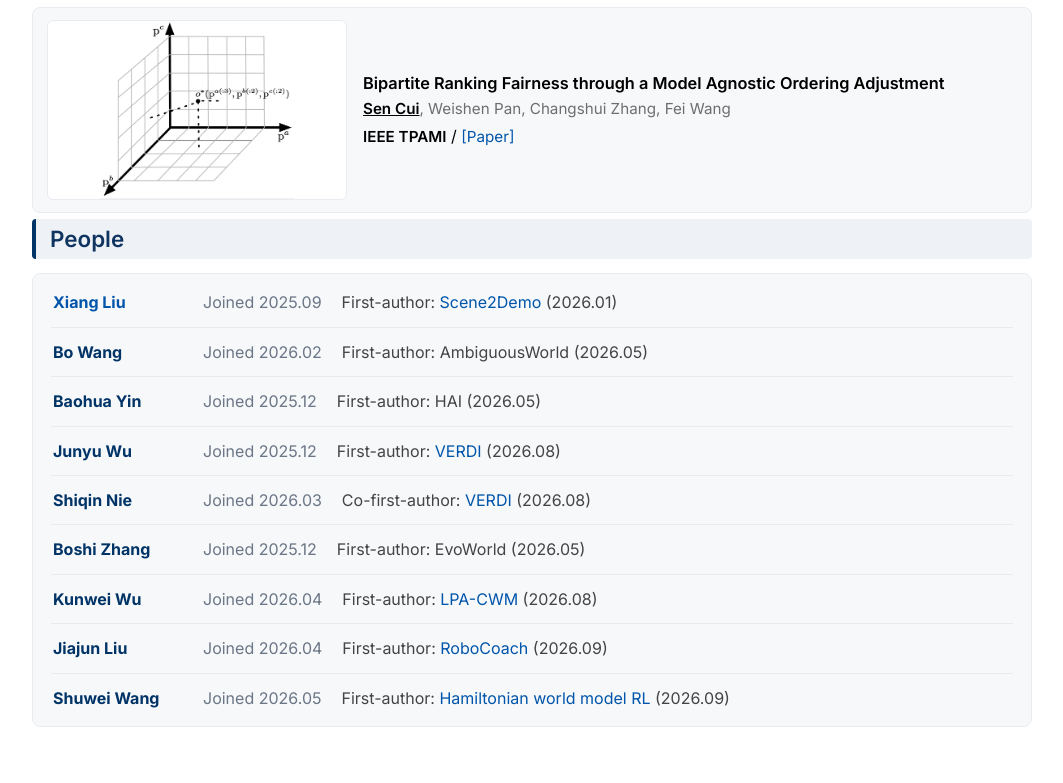
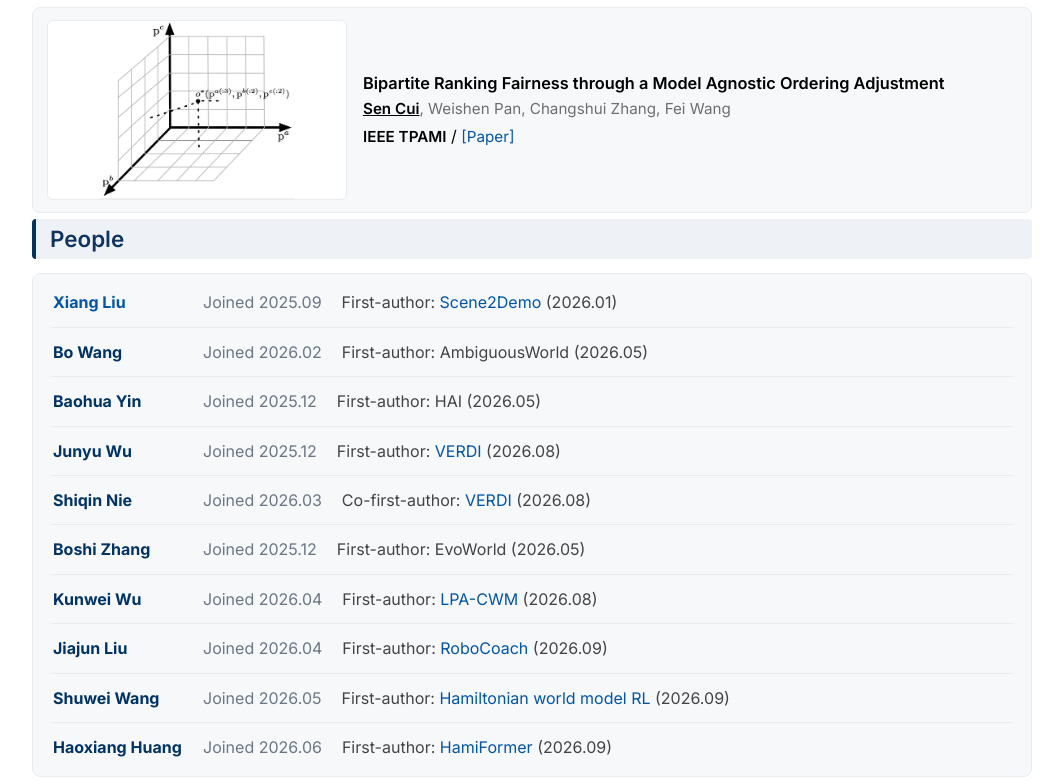
Before and after one commit to sencui-thu/sencui-thu.github.io, a plain HTML site: page index.html in a window 1280 px wide. Shown: the part 9336-10119 px from the top of the page, without its empty margins (108-1171 px from the left). Before the commit the page ends 10069 px from the top, so only its background shows below. Drawn offline with Linux system fonts and the light colour scheme.

Commit message:
Add Haoxiang Huang to People section

```diff
--- a/index.html
+++ b/index.html
@@ -640,6 +640,11 @@
           <span class="p-meta">Joined 2026.05</span>
           <span class="p-work">First-author: <a href="https://arxiv.org/abs/2610.35468" title="Multi-Horizon Future Discovery for Physics-Informed Exploration">Hamiltonian world model RL</a> (2026.09)</span>
         </div>
+        <div class="person">
+          <span class="p-name">Haoxiang Huang</span>
+          <span class="p-meta">Joined 2026.06</span>
+          <span class="p-work">First-author: <a href="https://arxiv.org/abs/2609.32838" title="HamiFormer: Dual-Expert Diffusion Fields with Affine Symplectic Maps">HamiFormer</a> (2026.09)</span>
+        </div>
       </div>
     </section>
 </main>
```
Also changed, not shown: zh.html (+5 -0 lines).
